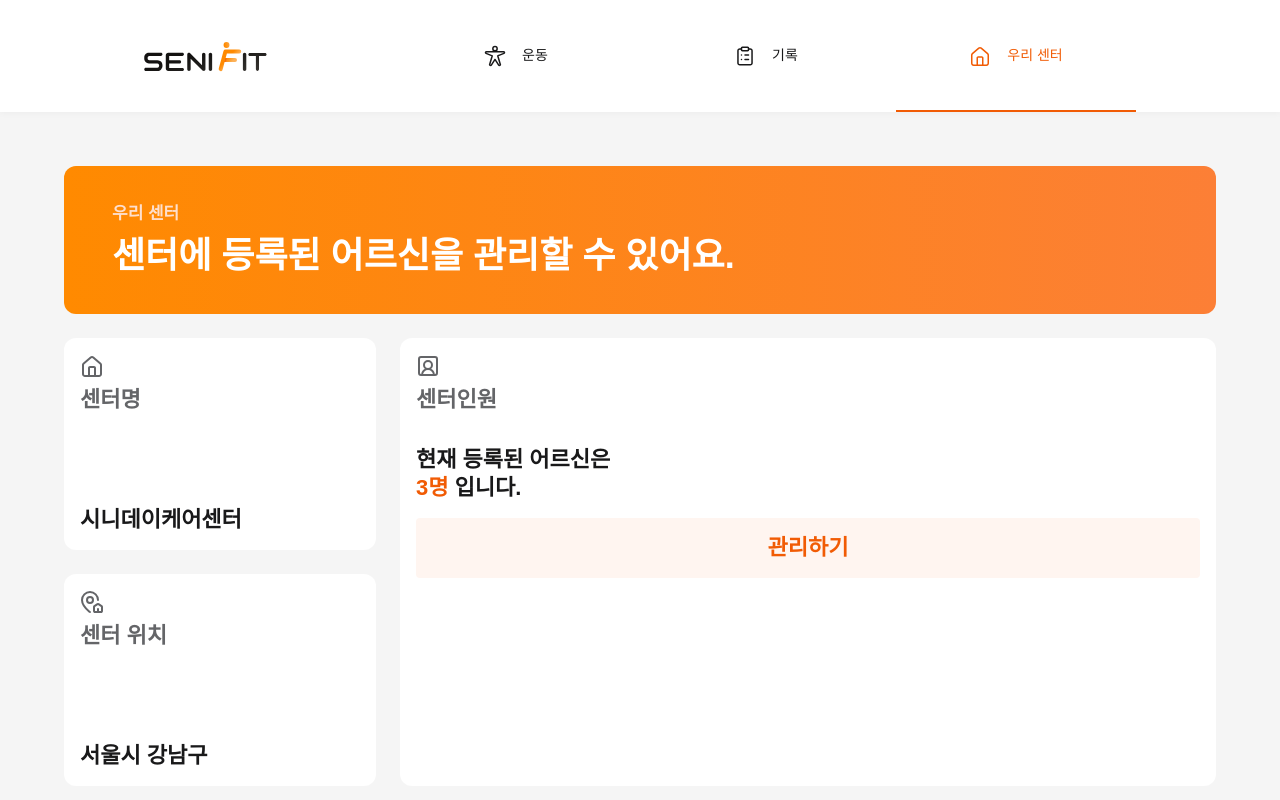
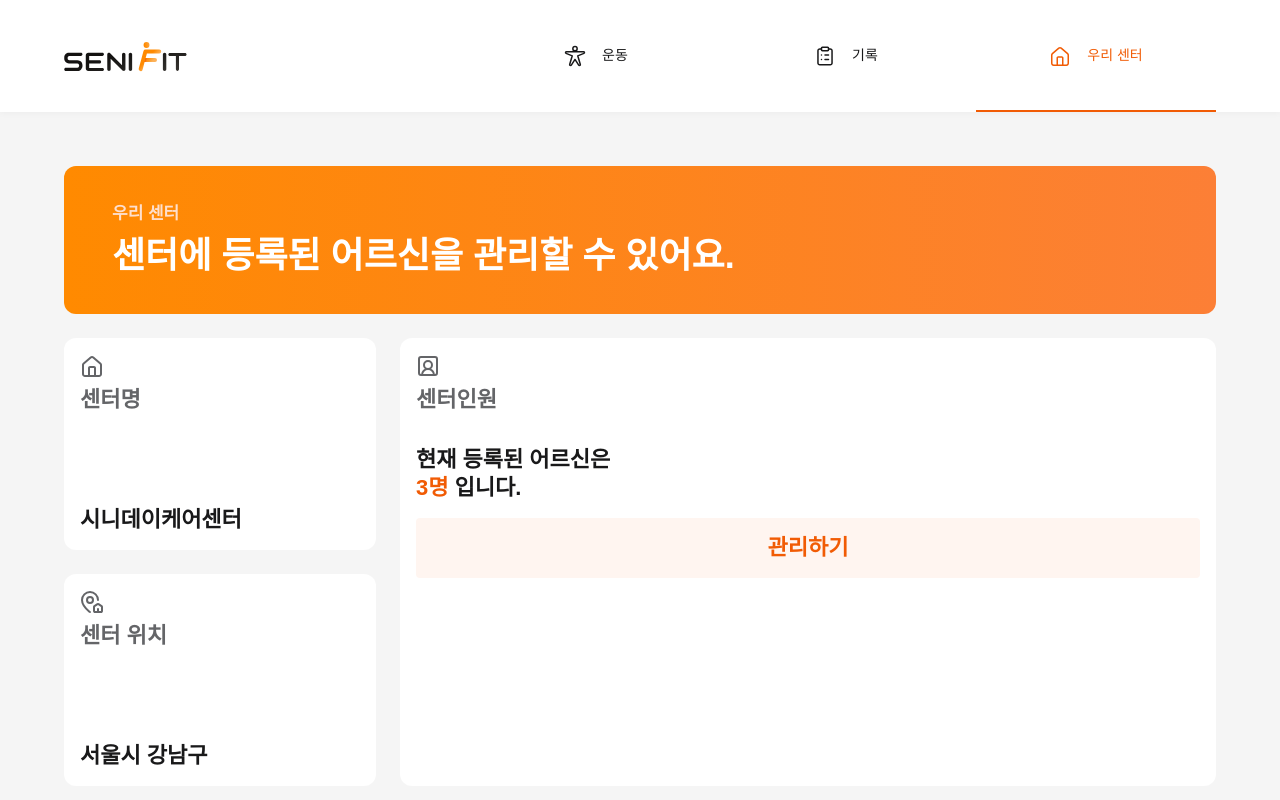
Before and after one commit to Team-Senifit/Web, a Next.js app: page /my-center in a window 1280 px wide. Built offline with nearby package versions, Linux system fonts and the light colour scheme; a web font is replaced by a local one.

Commit message:
Design: 헤더 컨텐츠 영역 최대 너비 지정

```diff
--- a/src/components/SenifitHeader.tsx
+++ b/src/components/SenifitHeader.tsx
@@ -2,7 +2,16 @@
 
 import React from "react";
 import useMedia from "@/hooks/useMedia";
-import { Stack, SxProps, Tab, TabProps, Tabs, Typography } from "@mui/material";
+import {
+  Box,
+  Container,
+  Stack,
+  SxProps,
+  Tab,
+  TabProps,
+  Tabs,
+  Typography,
+} from "@mui/material";
 import Logo from "@/assets/logo/senifit-logo.svg";
 import Image from "next/image";
 import { ClipboardIcon, HouseIcon, HumanIcon } from "./icons";
@@ -88,28 +97,47 @@ const PCNav = () => {
 };
 
 const SenifitHeader = () => {
+  // 헤더 없는 페이지들
+  const noHeaderPages = ["/login"];
+
+  const pathname = usePathname();
+
+  // 헤더가 필요 없는 페이지인지 확인
+  if (noHeaderPages.includes(pathname)) {
+    return null;
+  }
+
   return (
-    <Stack
-      direction={"row"}
-      justifyContent={"space-between"}
-      alignItems={"center"}
+    <Box
       sx={{
-        bgcolor: "background.paper",
-        px: [3, 3, 18],
-        py: [2, 2, 0],
-        height: ["4.5rem", "4.5rem", "7rem"],
-        boxSizing: "border-box",
+        width: "100%",
         position: "fixed",
         top: 0,
         left: 0,
         right: 0,
         zIndex: 1000,
         boxShadow: "0 0 8px 0 rgba(12, 13, 13, 0.05)",
+        bgcolor: "background.paper",
       }}
     >
-      <Image src={Logo} alt="시니핏 로고" />
-      <PCNav />
-    </Stack>
+      <Container
+        maxWidth={"desktop"}
+        component={Stack}
+        direction={"row"}
+        justifyContent={"space-between"}
+        alignItems={"center"}
+        sx={{
+          bgcolor: "background.paper",
+          px: 3,
+          py: [2, 2, 0],
+          height: ["4.5rem", "4.5rem", "7rem"],
+          boxSizing: "border-box",
+        }}
+      >
+        <Image src={Logo} alt="시니핏 로고" />
+        <PCNav />
+      </Container>
+    </Box>
   );
 };
 
```
